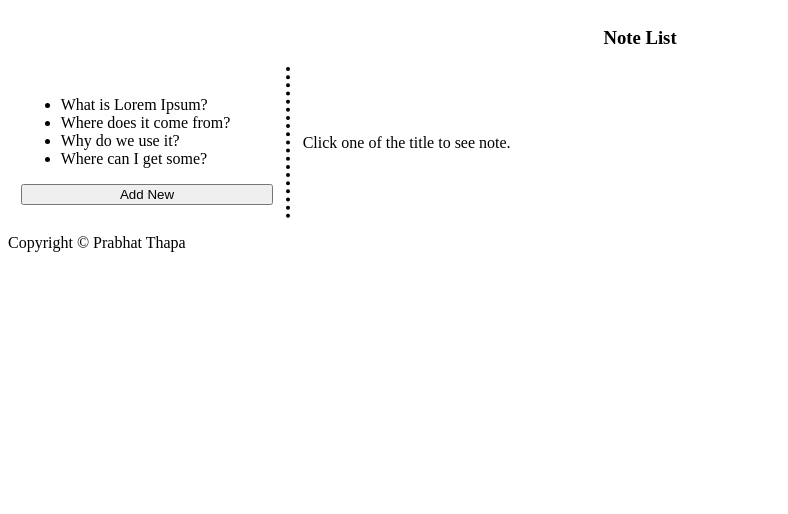
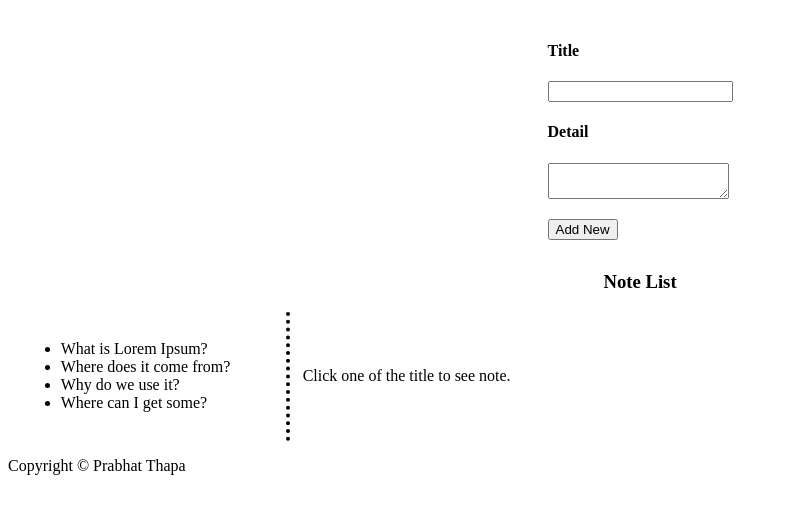
Before and after one commit to prabhatthapa/myNotes-React-Redux, a React app: page / in a window 1280 px wide. Shown: the whole page, without its empty margins (0-788 px from the left). Built offline with nearby package versions, Linux system fonts and the light colour scheme; what react-router-redux would draw is missing.

Commit message:
add new note

```diff
--- a/package.json
+++ b/package.json
@@ -16,7 +16,8 @@
     "react-scripts": "1.1.0",
     "react-test-renderer": "^16.2.0",
     "redux": "^3.7.2",
-    "redux-actions": "^2.2.1"
+    "redux-actions": "^2.2.1",
+    "redux-thunk": "^2.2.0"
   },
   "scripts": {
     "start": "react-scripts start",
--- /dev/null
+++ b/src/actionCreators/note.action.js
@@ -0,0 +1,13 @@
+export function selectNote(note) {
+  return {
+    type: "NOTE_SELECTED",
+    payload: note
+  };
+}
+
+export function addNote(note) {
+  return {
+    type: "ADD_NOTE",
+    payload: note
+  };
+}
--- /dev/null
+++ b/src/containers/addNote/addNote.container.js
@@ -0,0 +1,47 @@
+import React, { Component } from "react";
+import { connect } from "react-redux";
+import { bindActionCreators } from "redux";
+import { addNote } from "../../actionCreators/note.action";
+
+class AddNote extends Component {
+  handleSubmit = e => {
+    e.preventDefault();
+    const { title, detail } = e.target;
+    const newNote = { title: title.value, detail: detail.value };
+    this.props.addNote(newNote);
+  };
+
+  render() {
+    return (
+      <div className="addNote">
+        <form onSubmit={this.handleSubmit}>
+          <div>
+            <h4>Title</h4>
+            <p>
+              <input name="title" />
+            </p>
+            <h4>Detail</h4>
+            <p>
+              <textarea name="detail" />
+            </p>
+          </div>
+          <div>
+            <button>Add New</button>
+          </div>
+        </form>
+      </div>
+    );
+  }
+}
+
+function mapStateToProps(state) {
+  return {
+    notes: state.notes.allNotes
+  };
+}
+
+function mapDispatchToProps(dispatch) {
+  return bindActionCreators({ addNote: addNote }, dispatch);
+}
+
+export default connect(mapStateToProps, mapDispatchToProps)(AddNote);
--- a/src/containers/app/app.container.js
+++ b/src/containers/app/app.container.js
@@ -1,9 +1,11 @@
 import React from "react";
 import { Route } from "react-router-dom";
 import Home from "../home/home.container";
+import AddNote from "../addNote/addNote.container";
 
 const App = () => (
   <div>
+    <AddNote />
     <Home />
   </div>
 );
--- a/src/containers/home/home.css
+++ b/src/containers/home/home.css
@@ -33,3 +33,11 @@
   width: 70%;
   padding: 1%;
 }
+
+.addNote{
+  display: flex;
+  align-items: center;
+  justify-content: center;
+  flex-direction: column;
+  padding: 1%;
+}
--- a/src/containers/noteList/noteList.container.js
+++ b/src/containers/noteList/noteList.container.js
@@ -1,11 +1,10 @@
 import React, { Component } from "react";
 import { connect } from "react-redux";
-import selectNote from "../../actionCreators/selectNote.action";
 import { bindActionCreators } from "redux";
+import { selectNote } from "../../actionCreators/note.action";
 
 class NoteList extends Component {
   renderList() {
-    console.log("Check Props", this.props);
     return this.props.notes.map(note => {
       return (
         <li
@@ -24,9 +23,6 @@ class NoteList extends Component {
         <div>
           <ul className="list-group col-sm-4">{this.renderList()}</ul>
         </div>
-        <div>
-          <button>Add New</button>
-        </div>
       </div>
     );
   }
--- a/src/reducers/notes.reducer.js
+++ b/src/reducers/notes.reducer.js
@@ -4,13 +4,16 @@ import { createAction, handleActions } from "redux-actions";
 // Constants
 // ------------------------------------
 export const NOTE_SELECTED = "NOTE_SELECTED";
+export const ADD_NOTE = "ADD_NOTE";
 // ------------------------------------
 // Actions
 // ------------------------------------
 export const activeNote = createAction(NOTE_SELECTED);
+export const addNote = createAction(ADD_NOTE);
 
 export const actions = {
-  activeNote
+  activeNote,
+  addNote
 };
 
 // ------------------------------------
@@ -49,6 +52,12 @@ const notes = handleActions(
         ...state,
         activeNote: action.payload
       };
+    },
+    ADD_NOTE: (state = initialState, action) => {
+      return {
+        ...state,
+        allNotes: [...state.allNotes, action.payload]
+      };
     }
   },
   initialState
```
